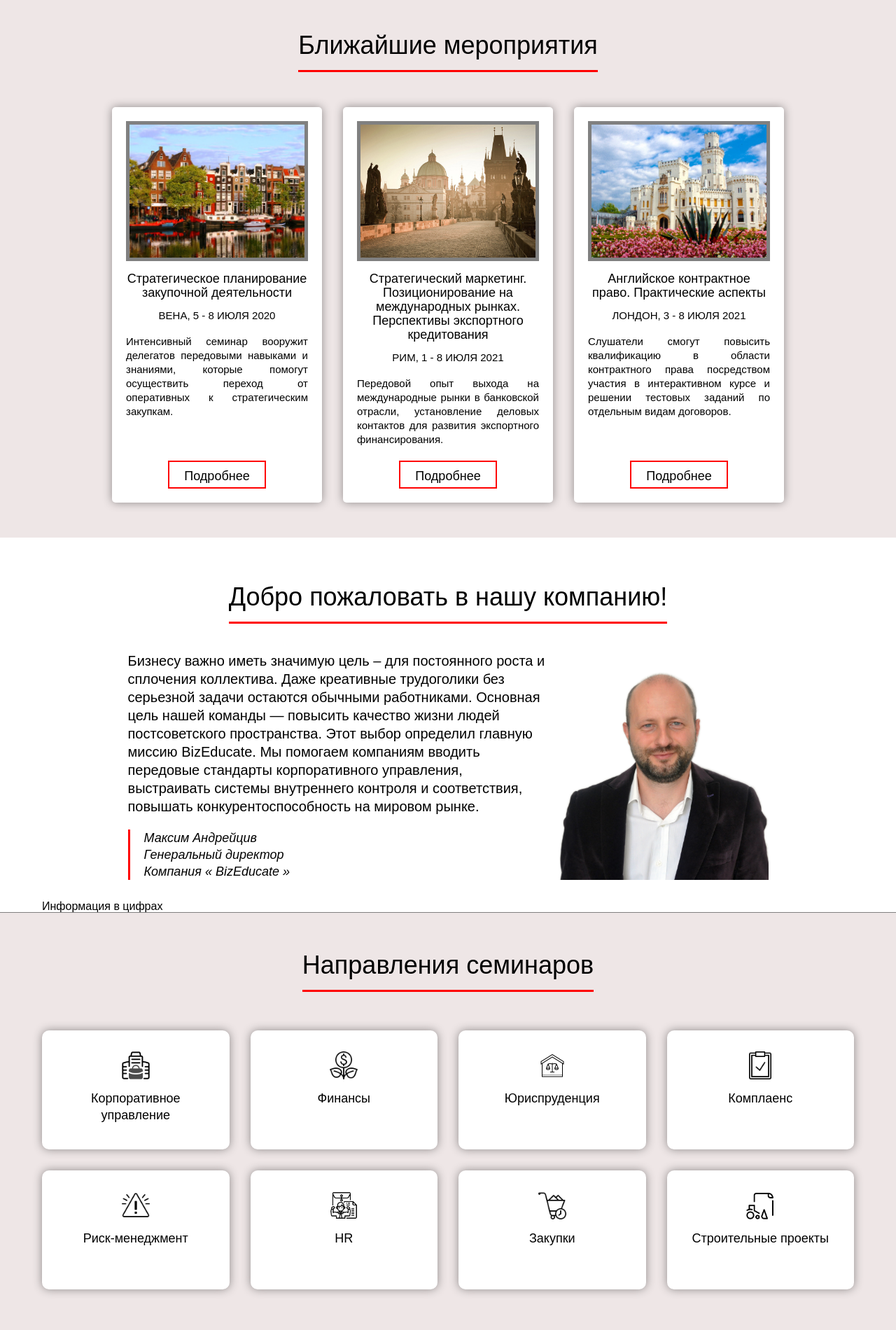
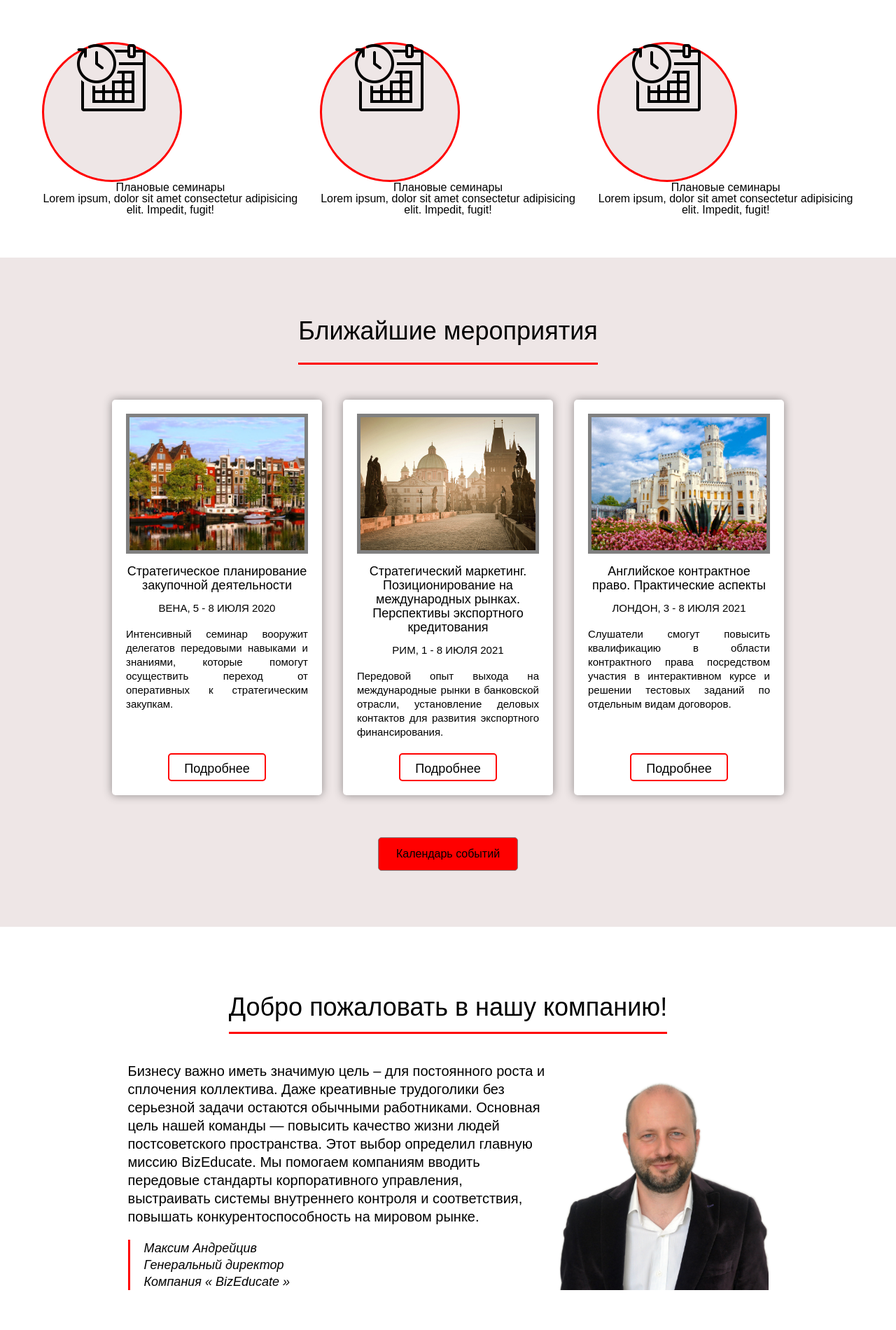
Before and after one commit to MaksymUK/Bizeducate_website_Flask, a Flask app: template bizeducateapp/templates/index.html in a window 1280 px wide. Shown: the part 800-2700 px from the top of the page at 70% size. Run offline with Flask 2, Linux system fonts and the light colour scheme; the template is opened without the code that fills it, so the values that code supplies are empty.

Commit message:
services section added

```diff
--- a/bizeducateapp/static/styles/style.css
+++ b/bizeducateapp/static/styles/style.css
@@ -139,7 +139,11 @@ h1, h2, h3, h4, h5, h6 {
 .header__list li {
   list-style: none;
   margin: 0 0 0 20px;
-
+  padding: 15px 0;
+}
+.header__list li:hover {
+  border-bottom: 1px solid red;
+  transition: 30ms;
 }
 .header__link {
   color: white;
@@ -322,12 +326,12 @@ h1, h2, h3, h4, h5, h6 {
 /*-----------------UPCOMMING EVENTS------------------*/
 
 .upcomming-events {
-  padding: 50px 0;
+  padding: 60px 0;
   background-color: rgb(238, 230, 230);
 }
 .upcomming-events__title {
   margin: 0 0 30px 0;
-  padding-bottom: 20px;
+  padding: 30px 0;
 }
 .title {
   font-size: 36px;
@@ -341,6 +345,7 @@ h1, h2, h3, h4, h5, h6 {
 .upcomming-events__body {
   max-width: 990px;
   margin: 0 auto;
+  padding: 0 0 20px 0;
 }
 .upcomming-events__row {
   padding: 0 -15px;
@@ -398,6 +403,7 @@ h1, h2, h3, h4, h5, h6 {
   text-align: center;
   vertical-align: middle;
   border: 2px solid red;
+  border-radius: 5px;
   font-size: 18px;
 }
 .item-upcomming-events__buttom:hover {
@@ -407,11 +413,29 @@ h1, h2, h3, h4, h5, h6 {
 .item-upcomming-events__buttom a {
   color: black;
 }
+.upcomming-events__buttom {
+  padding: 60px 0 0 0;
+}
+.buttom-calendar__body {
+  margin: 0 auto;
+  padding: 15px;
+  border: 1px solid grey;
+  border-radius: 5px;
+  max-width: 200px;
+  text-align: center;
+  background-color: red;
+}
+.buttom-calendar__body:hover {
+  background-color: white;
+}
+.buttom-calendar__text a {
+  color: black;
+}
 
 /*-------------------WELCOME-------------------------*/
 
 .welcome {
-  padding: 30px 0 0 0;
+  padding: 60px 0 60px 0;
   align-items: center;
   border-bottom: 1px solid grey;
 }
@@ -450,18 +474,41 @@ h1, h2, h3, h4, h5, h6 {
   object-fit: cover;
 }
 .welcome__subtitle {
+  font-size: 30px;
+  line-height: 120%;
+  text-align: center;
+  padding: 40px 0;
 }
 .welcome__numbers {
+  padding: 20px 0;
 }
 .numbers-welcome {
 }
 .numbers__row {
+  display: flex;
+  flex-wrap: wrap;
+  justify-content: center;
+  margin: 0 -20px;
+}
+.numbers__column {
+  flex: 0 1 20%;
+  padding: 0 20px;
 }
 .numbers__element {
+  text-align: center;
+
 }
 .numbers__digit {
+  color: red;
+  font-size: 40px;
+  line-height: 120%;
+  font-weight: 600;
+  padding: 0 0 15px 0;
+
 }
 .numbers__text {
+  font-size: 20px;
+  line-height: 120%;
 }
 
 /*--------------------CLIENTS-----------------------------------*/
@@ -497,7 +544,7 @@ h1, h2, h3, h4, h5, h6 {
   padding: 60px 15px;
 }
 .areas__title {
-  padding: 0 0 20px 0;
+  padding: 30px 0 20px 0;
 }
 .areas__body {
   padding: 40px 0 20px 0;
@@ -542,3 +589,46 @@ h1, h2, h3, h4, h5, h6 {
 .element-area__title a {
   color: black;
 }
+
+/*----------------------------SERVICES-------------------------*/
+
+.services {
+  padding: 60px 0;
+}
+.services__body {
+}
+.services__row {
+  display: flex;
+  margin: 0 -15px;
+}
+.services__column {
+  margin: 0 auto;
+  padding: 0 15px;
+  flex: 0 1 33.333%;
+
+
+}
+.service-item {
+  text-align: center;
+}
+.service-item__circle {
+  width: 200px;
+  height: 200px;
+  border-radius: 50%;
+  border: 3px solid red;
+  background-color: rgb(238, 230, 230);
+}
+.service-item__icon {
+  padding: 100px 0 0 0;
+  height: 40px;
+  display: flex;
+  align-items: flex-end;
+  justify-content: center;
+}
+.service-item__title {
+  text-align: center;
+}
+.service-item__text {
+  text-align: center;
+
+}
--- a/bizeducateapp/templates/index.html
+++ b/bizeducateapp/templates/index.html
@@ -54,6 +54,41 @@
 					<img src="/bizeducateapp/static/training.jpg" alt="cover">
 				</div>
 			</section>
+			<div class="services">
+				<div class="container">
+					<div class="services__body">
+						<div class="services__row">
+							<div class="services__column service-item">
+								<div class="service-item__circle">
+									<div class="service-item__icon">
+										<img src="/bizeducateapp/static/icons/scheduled_training.png" alt="">
+									</div>
+								</div>
+								<div class="service-item__title">Плановые семинары</div>
+								<div class="service-item__text">Lorem ipsum, dolor sit amet consectetur adipisicing elit. Impedit, fugit!</div>
+							</div>
+							<div class="services__column service-item">
+								<div class="service-item__circle">
+									<div class="service-item__icon">
+										<img src="/bizeducateapp/static/icons/scheduled_training.png" alt="">
+									</div>
+								</div>
+								<div class="service-item__title">Плановые семинары</div>
+								<div class="service-item__text">Lorem ipsum, dolor sit amet consectetur adipisicing elit. Impedit, fugit!</div>
+							</div>
+							<div class="services__column service-item">
+								<div class="service-item__circle">
+									<div class="service-item__icon">
+										<img src="/bizeducateapp/static/icons/scheduled_training.png" alt="">
+									</div>
+								</div>
+								<div class="service-item__title">Плановые семинары</div>
+								<div class="service-item__text">Lorem ipsum, dolor sit amet consectetur adipisicing elit. Impedit, fugit!</div>
+							</div>
+						</div>
+					</div>
+				</div>
+			</div>
 			<section class="upcomming-events">
 				<div class="container">
 					<div class="upcomming-events__title title">Ближайшие мероприятия</div>
@@ -109,6 +144,13 @@
 								</div>
 							</div>
 						</div>
+						<div class="upcomming-events__buttom buttom-calendar">
+							<div class="buttom-calendar__body">
+								<div class="buttom-calendar__text">
+									<a href="#">Календарь событий</a>
+								</div>
+							</div>
+						</div>
 					</div>
 				</div>
 			</section>
@@ -128,9 +170,35 @@
 					<div class="welcome__subtitle">Информация в цифрах</div>
 					<div class="welcome__numbers numbers-welcome">
 						<div class="numbers__row">
-							<div class="numbers__element">
-								<div class="numbers__digit"></div>
-								<div class="numbers__text"></div>
+							<div class="numbers__column">
+								<div class="numbers__element">
+									<div class="numbers__digit">13</div>
+									<div class="numbers__text">лет на рынке</div>
+								</div>
+							</div>
+							<div class="numbers__column">
+								<div class="numbers__element">
+									<div class="numbers__digit">200+</div>
+									<div class="numbers__text">организованных мероприятий</div>
+								</div>
+							</div>
+							<div class="numbers__column">
+								<div class="numbers__element">
+									<div class="numbers__digit">1000+</div>
+									<div class="numbers__text">топ-менеджеров прошли обучение на наших курсах</div>
+								</div>
+							</div>
+							<div class="numbers__column">
+								<div class="numbers__element">
+									<div class="numbers__digit">9</div>
+									<div class="numbers__text">стран, где состоялись семинары</div>
+								</div>
+							</div>
+							<div class="numbers__column">
+								<div class="numbers__element">
+									<div class="numbers__digit">30+</div>
+									<div class="numbers__text">различных тем и направлений курсов</div>
+								</div>
 							</div>
 						</div>
 					</div>
@@ -295,6 +363,6 @@
 
 
 	<script src="https://ajax.googleapis.com/ajax/libs/jquery/3.6.0/jquery.min.js"></script>
-	<script src="js/script.js"></script>
+	<script src="/bizeducateapp/static/styles/script.js"></script>
 </body>
 </html>
```
Also changed, not shown: bizeducateapp/static/icons/bespoke_training.png (added), bizeducateapp/static/icons/online_training.png (added), bizeducateapp/static/icons/scheduled_training.png (added).
